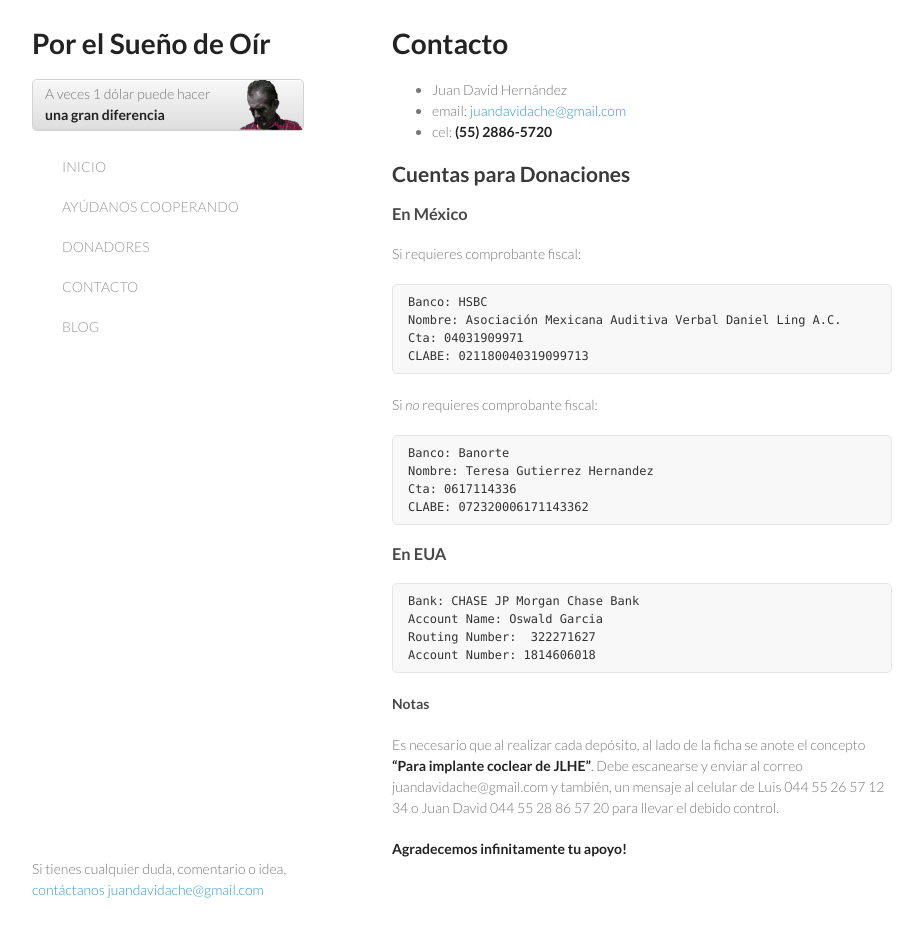
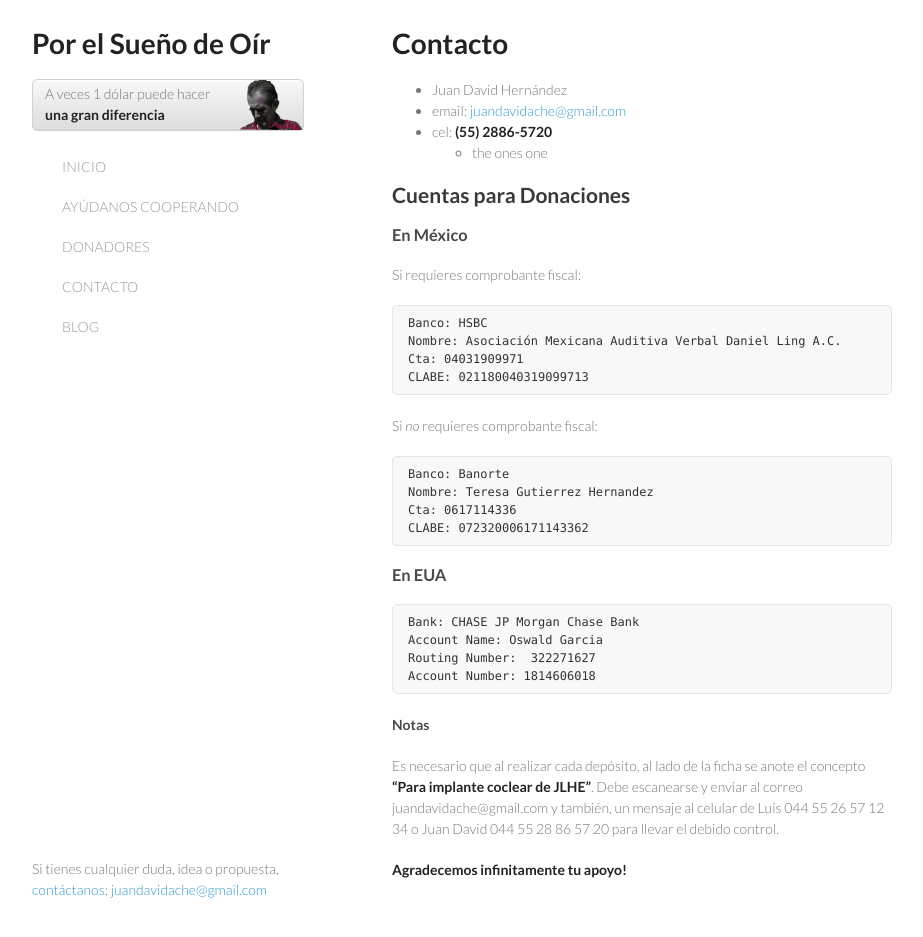
Before and after one commit to fcarriedo/1dolarxluis, a Jekyll site: the page built from contacto.md, in a window 1280 px wide and 950 px high. Shown: the top 937 px of the window, without its empty margins (178-1101 px from the left). Built offline with Jekyll 4.4.1, drawn with Linux system fonts in a browser that asks for light colours.

Commit message:
Added favicon.ico and some updates

```diff
--- a/_includes/footer.html
+++ b/_includes/footer.html
@@ -1,4 +1,4 @@
 <footer>
-  Si tienes cualquier duda, comentario o idea, <a href='/contacto.html'>contáctanos</a>
+  Si tienes cualquier duda, idea o propuesta, <a href='/contacto.html'>contáctanos</a>:
   <a href='mailto:juandavidache@gmail.com'>juandavidache@gmail.com</a>
 </footer>
--- a/_layouts/default.html
+++ b/_layouts/default.html
@@ -7,6 +7,7 @@
     <meta name="viewport" content="width=device-width">
 
     <!-- Custom CSS -->
+    <link rel="shortcut icon" href="/favicon.ico">
     <link rel="stylesheet" href="/assets/css/main.css">
 
     <!--[if lt IE 9]>
--- a/contacto.md
+++ b/contacto.md
@@ -6,6 +6,7 @@ title: Contacto
 * Juan David Hernández
 * email: <a href='mailto:juandavidache@gmail.com'>juandavidache@gmail.com</a>
 * cel: **(55) 2886-5720**
+  * the ones one
 
 ## Cuentas para Donaciones
 
```
Also changed, not shown: omniblues-bio.md (+4 -4 lines), favicon.ico (added).
